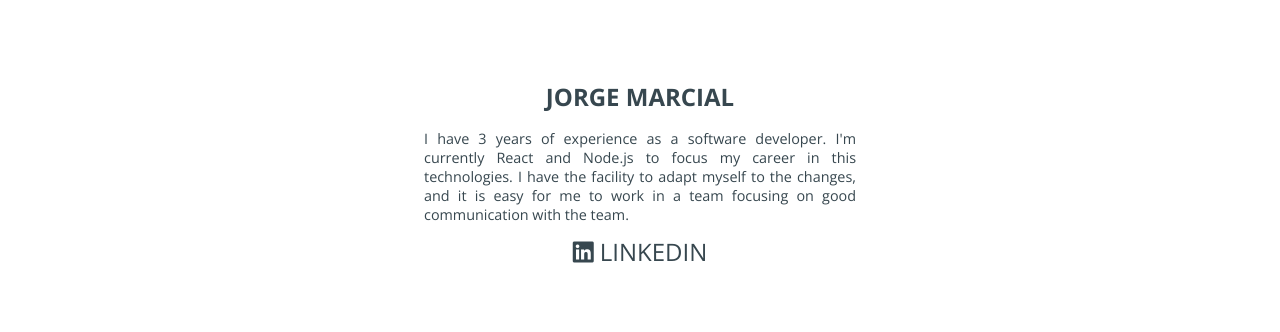
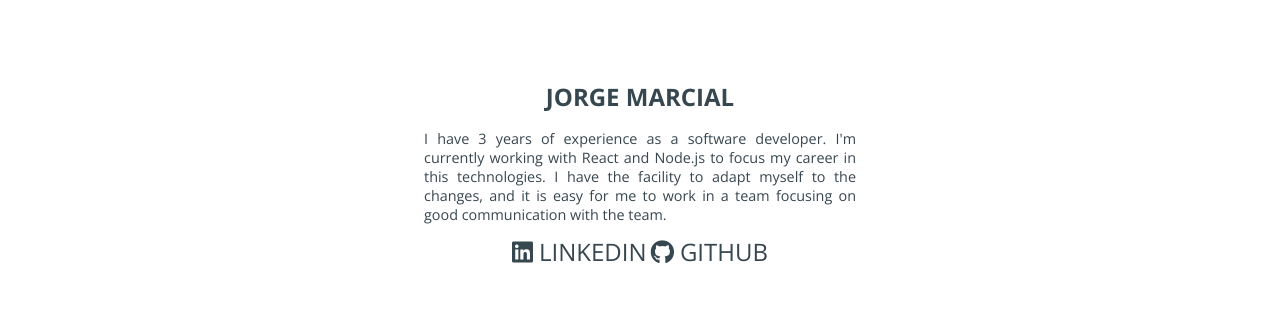
Before and after one commit to galvannus/galvannus.github.io, a plain HTML site: page index.html in a window 1280 px wide. Shown: the top 332 px of the page. Drawn offline with nearby package versions, Linux system fonts and the light colour scheme.

Commit message:
Update index.html
Added github link

```diff
--- a/index.html
+++ b/index.html
@@ -16,12 +16,15 @@
         <h1 class="name">JORGE MARCIAL</h1>
         <div class="container-description">
             <p class="description">
-                I have 3 years of experience as a software developer. I'm currently React and Node.js to focus my career in this technologies.
+                I have 3 years of experience as a software developer. I'm currently working with React and Node.js to focus my career in this technologies.
                 I have the facility to adapt myself to the changes, and it is easy for me to work in a team focusing on good communication with the team.
             </p>
         </div>
         <i class="fa-brands fa-linkedin">
             <a href="https://www.linkedin.com/in/alejandro-marcial/" target="_blank">LINKEDIN</a>
+        </i>
+        <i class="fa-brands fa-github">
+            <a href="https://github.com/galvannus" target="_blank">GITHUB</a>
         </i>
         <!--
         <i class="fa-solid fa-file-arrow-down">
```
